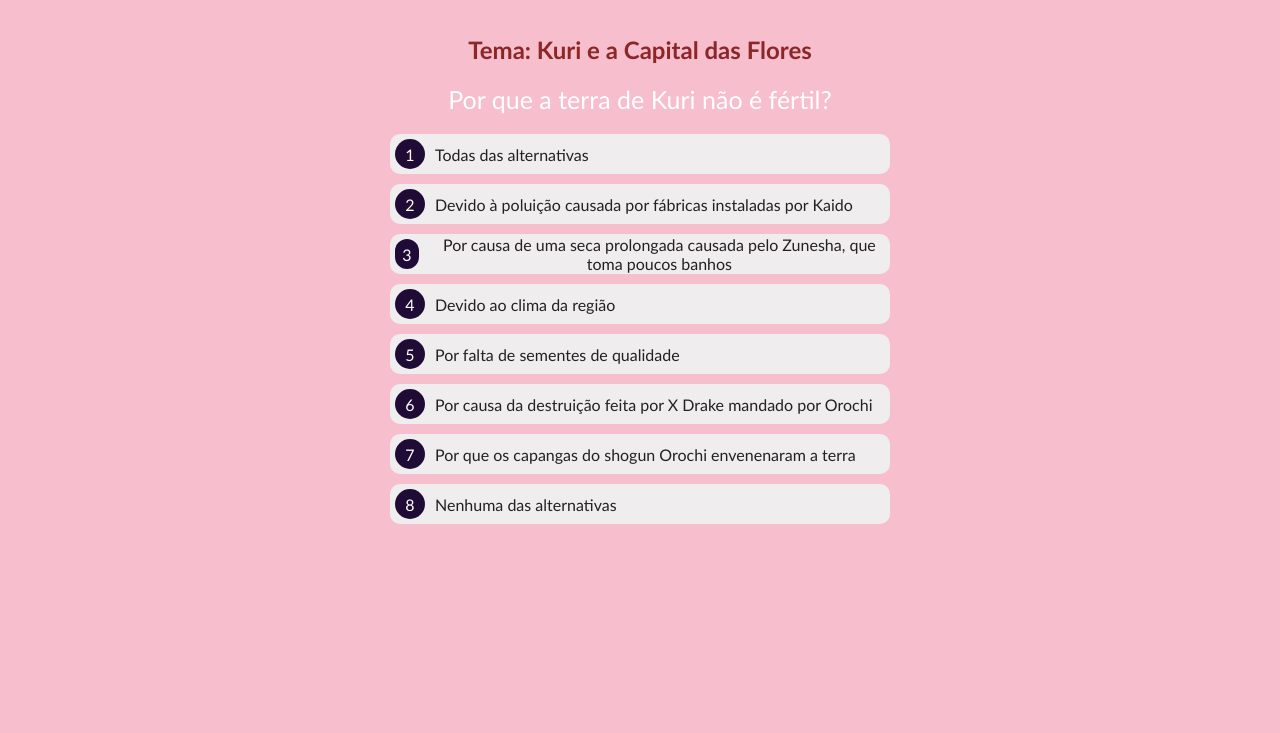
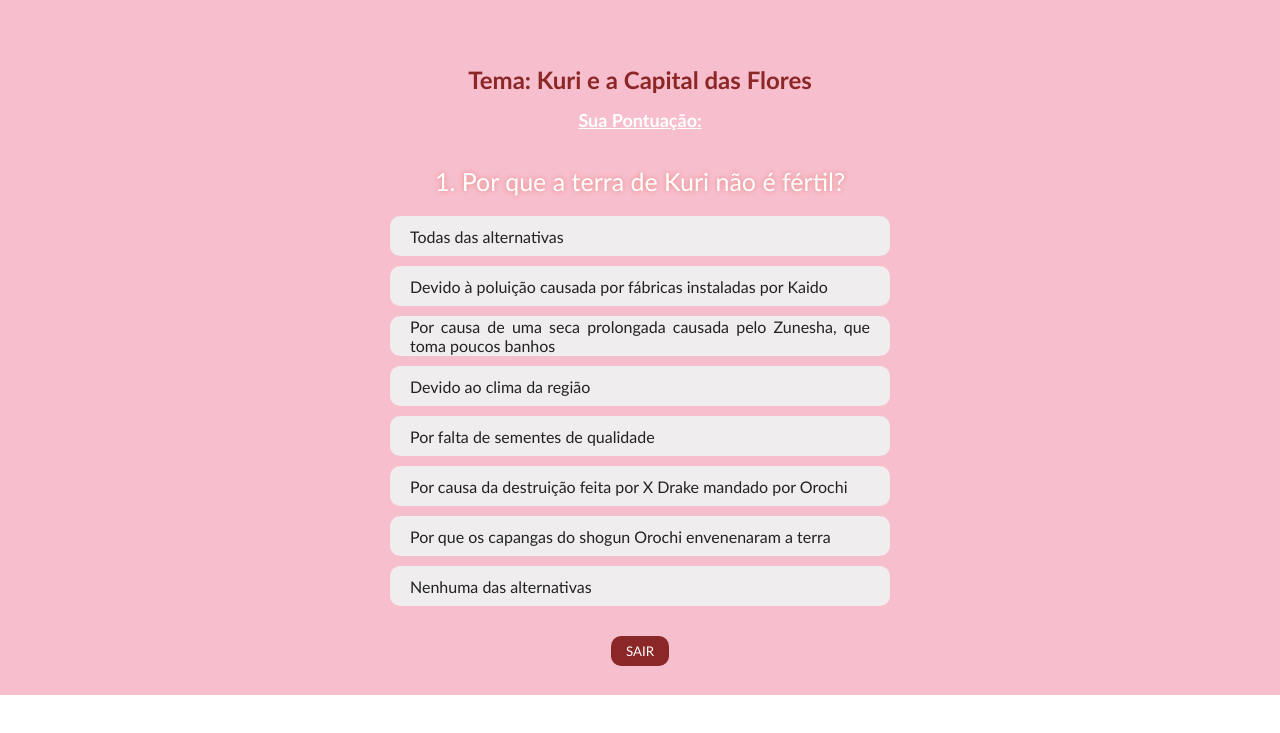
Before and after one commit to izabelleFigueiredo/Projeto-Individual, a website: page public/pagQuizzes/quiz1.html in a window 1280 px wide. Shown: the part 105-838 px from the top of the page. After the commit the page ends 800 px from the top, so only its background shows below. Drawn offline with Linux system fonts and the light colour scheme.

Commit message:
conclusão da página de quiz com a pontuação

```diff
--- a/public/css/index.css
+++ b/public/css/index.css
@@ -104,6 +104,7 @@ a:hover {
     position: relative;
     z-index: 1; /* pra imagem nao sobrepor o header (quanto maior, mais camada acima ele fica) */
 }
+
 @keyframes moveUpDown {
     0%, 100% {
         transform: translateY(0);
--- a/public/css/pagTemas.css
+++ b/public/css/pagTemas.css
@@ -166,13 +166,16 @@ a:hover {
 
 
 /* PÁGINA DE QUIZ */
-
-/* ÁREA COPIADA, A MEXER!!! */
 .questionArea {
-    height: 700px;
     max-width: 500px;
     width: 100%;
     text-align: center;
+}
+.questionArea h2 {
+    font-size: 18px;
+    color: #fff;
+    padding: 15px;
+    text-decoration: underline;
 }
 .questionArea h1 {
     color: #8C2727;
@@ -185,49 +188,75 @@ a:hover {
     border-radius: 10px;
     color: #222;
     cursor: pointer;
+    padding: 20px;
+    text-align: justify;
+    transition: 0.4s;
 }
-.option span {
+/* pra fazer o efeito de saltar pra frente */
+.option:hover {
+    transform: scale(1.1);
+    background-color: #E7857A;
+    color: #fff;
+}
+
+.fundo {
+    height: 100vh;
+    width: 100%;
+    padding: 100px 0 0 0;
+    background-color: #F7BECD;
     display: flex;
     justify-content: center;
-    align-items: center;
-    width: 30px;
-    height: 30px;
-    border-radius: 15px;
-    margin-left: 5px;
-    margin-right: 10px;
-    background-color: #200B36;
-    color: #FFF;
 }
-
-.option:hover {
-    background-color: #F7BECD;
-    transition: all ease .3s;
-}
-
-/* CONTEÚDO DA PÁGINA */
-
 .quiz {
     /* transition: .3s ease; */
     display: flex;
     flex-direction: column;
     align-items: center;
     justify-content: flex-end;
-    padding: 70px;
+    padding: 70px 0 0;
+    gap: 30px;
 }
 .question {
     font-size: 25px;
     padding: 20px;
     color: #fff;
+    text-shadow: 0 0 5px #E7857A;
 }
 .options {
     display: flex;
     flex-direction: column;
     gap: 10px;
 }
+.scoreArea {
+    display: flex;
+}
 .Text {
-    font-size: 16px;
+    display: flex;
+    flex-direction: column;
+    align-items: center;
     color: #fff;
-    margin-bottom: 10px;
+    gap: 20px;
+    padding: 0 0 30px;
+}
+.Text h1 {
+    font-size: 36px;
+    text-shadow: 3px 3px 10px #E3BF23;
+}
+.Text h3 {
+    font-size: 22px;
+}
+.btn {
+    padding: 4px 15px;
+    border-radius: 10px;
+    border: none;
+    background-color: #8C2727;
+    color: #fff;
+    width: 100%;
+    transition: 0.4s;
+}
+.btn:hover {
+    background-color: #fff;
+    color: #8C2727;
 }
 /* FOOTER */
 footer{
--- a/public/pagQuizzes/questions.js
+++ b/public/pagQuizzes/questions.js
@@ -24,7 +24,7 @@ let questions = [
             'Água do rio poluída pelas das fábricas',
             'Nenhuma das alternativas'
         ],
-        answer: 2
+        answer: 5
     },
     {
         question: 'O que acontece com os moradores que comem as Smiles defeituosas?',
@@ -39,7 +39,7 @@ let questions = [
             'Perdem a capacidade de expressar felicidade e só conseguem chorar',
             'Nenhuma das alternativas'
         ],
-        answer: 1
+        answer: 6
     },
     {
         question: 'Qual personagem é presenteado(a) com um prato de arroz em seu aniversário?',
@@ -52,7 +52,7 @@ let questions = [
             'Tama',
             'Nenhuma das alternativas'
         ],
-        answer: 1
+        answer: 5
     },
     {
         question: 'Quais ODS da ONU são notados em relação à situação de Kuri? e a Capital das Flores?',
@@ -64,7 +64,7 @@ let questions = [
             'Redução das Desigualdades, Erradicação da Pobreza, Fome Zero e Agricultura sustentável',
             'Nenhuma das alternativas'
         ],
-        answer: 3
+        answer: 0
     },
     {
         question: 'O que a reflexão sugere sobre One Piece e sua relevância para o mundo real?',
@@ -77,8 +77,8 @@ let questions = [
             'Reflete muitos problemas enfrentados por personagens de outras obras',
             'Nenhuma das alternativas'
         ],
-        answer: 1
-    },
+        answer: 2
+        },
     {
         question: 'Qual dos seguintes problemas enfrentados pelos moradores de Kuri também é uma realidade para muitos brasileiros?',
         options: [
@@ -88,7 +88,7 @@ let questions = [
             'Desigualdades sociais e regionais',
             'Nenhuma das alternativas'
         ],
-        answer: 1
+        answer: 0
     },
     {
         question: 'Quem foi o pirata que destruiu as vilas de Kuri?',
@@ -102,6 +102,6 @@ let questions = [
             'X Drake',
             'Nenhuma das alternativas'
         ],
-        answer: 1
+        answer: 6
     },
 ];
--- a/public/pagQuizzes/quiz.js
+++ b/public/pagQuizzes/quiz.js
@@ -1,5 +1,6 @@
 //Variável
-let currentQuestion = 0;
+let questaoAtual = 0;
+let score = 0;
 
 showQuestion();
 
@@ -8,20 +9,21 @@ document.querySelector('.scoreArea button').addEventListener('click', resetEvent
 
 //Funções
 function showQuestion() {
-    if (questions[currentQuestion]) {
-        let q = questions[currentQuestion];
-        let pct = Math.floor((currentQuestion / questions.length) * 100);
+    if (questions[questaoAtual]) {
+        let q = questions[questaoAtual];
 
-        document.querySelector('.progress--bar').style.width = `${pct}%`;
-        document.querySelector('.scoreArea').style.display = 'none';
+        // let pct = Math.floor((questaoAtual / questions.length) * 100);
+        // document.querySelector('.progress--bar').style.width = `${pct}%`;
+        // document.querySelector('.scoreArea').style.display = 'none';
+
         document.querySelector('.questionArea').style.display = 'block';
-        document.querySelector('.question').innerHTML = q.question;
+        document.querySelector('.question').innerHTML = `${questaoAtual+1}.  ${q.question}`;
 
-        let optionsHtml = '';
+        let opcoesNaTela = '';
         for (let i in q.options) {
-            optionsHtml += `<div data-op="${i}" class="option"><span>${parseInt(i) + 1}</span>${q.options[i]}</div>`;
+            opcoesNaTela += `<div data-op="${i}" class="option">${q.options[i]}</div>`;
         }
-        document.querySelector('.options').innerHTML = optionsHtml;
+        document.querySelector('.options').innerHTML = opcoesNaTela;
         document.querySelectorAll('.options .option').forEach(item => {
             item.addEventListener('click', optionClickEvent);
         });
@@ -31,39 +33,51 @@ function showQuestion() {
     }
 }
 
-function optionClickEvent(e) {
-    currentQuestion++;
+function optionClickEvent(event) {
+    let selectedOption = parseInt(event.target.getAttribute('data-op'));
+    if (selectedOption === questions[questaoAtual].answer) {
+        score += 2;
+        // document.getElementById('scoreHTML').textContent = score;
+    }
+    questaoAtual++;
+    scoreHTML.innerHTML = score;
     showQuestion();
+    console.log(score)
 }
 
 function finishQuiz() {
-    document.querySelector('.Text').innerHTML = `VOCÊ RESPONDEU TODAS AS QUESTÕES`;
+    document.querySelector('.Text').innerHTML = `<h1> Quiz Finalizado!</h1>
+        <h3> Sua Pontuação Final: ${score} pontos! </h3>`;
+
+
     document.querySelector('.scoreArea').style.display = 'block';
     document.querySelector('.questionArea').style.display = 'none';
-    document.querySelector('.progress--bar').style.width = '100%';
+    // document.querySelector('.progress--bar').style.width = '100%';
 }
 
-function resetEvent() {
-    window.location = "../dashboard/dashboardtlgd.html";
+function sair(){
+    window.location = '../quiz.html'
 }
 
 // Coletar nome do usuário
-b_usuario.innerHTML = sessionStorage.NOME_USUARIO;
+// b_usuario.innerHTML = sessionStorage.NOME_USUARIO;
+
+
 // Automatizando sidebar
-const body = document.querySelector("body"),
-    sidebar = body.querySelector("nav");
-sidebarToggle = body.querySelector(".sidebar-toggle");
+// const body = document.querySelector("body"),
+//     sidebar = body.querySelector("nav");
+// sidebarToggle = body.querySelector(".sidebar-toggle");
 
-let getStatus = localStorage.getItem("status");
-if (getStatus && getStatus === "close") {
-    sidebar.classList.toggle("close");
-}
+// let getStatus = localStorage.getItem("status");
+// if (getStatus && getStatus === "close") {
+//     sidebar.classList.toggle("close");
+// }
 
-sidebarToggle.addEventListener("click", () => {
-    sidebar.classList.toggle("close");
-    if (sidebar.classList.contains("close")) {
-        localStorage.setItem("status", "close");
-    } else {
-        localStorage.setItem("status", "open");
-    }
-})
+// sidebarToggle.addEventListener("click", () => {
+//     sidebar.classList.toggle("close");
+//     if (sidebar.classList.contains("close")) {
+//         localStorage.setItem("status", "close");
+//     } else {
+//         localStorage.setItem("status", "open");
+//     }
+// })
--- a/public/pagQuizzes/quiz1.html
+++ b/public/pagQuizzes/quiz1.html
@@ -25,31 +25,24 @@
     </header>
 
     <!-- área somente copiada, tem que mexer aqui ainda  --------------------------------------------------------------------->
-    <div class="container quiz">
+    <div class="fundo">
+    <div class="container">
         <section class="quiz">
-            <div class="top">
-                <i class="uil uil-bars sidebar-toggle"></i>
-            </div>
-
-            <div class="alinhando">
-                <div class="progress">
-                    <div class="progress--bar"></div>
-                </div>
-
                 <div class="questionArea">
                     <h1>Tema: Kuri e a Capital das Flores</h1>
+                    <h2>Sua Pontuação: <span id="scoreHTML"></span></h2>
                     <div class="question">...</div>
                     <div class="options"></div>
                 </div>
                 <div class="scoreArea">
                     <div class="Text"></div>
-                    <button>SAIR</button>
+                    <button onclick="sair()" class="btn">SAIR</button>
                 </div>
-            </div>
         </section>
         <script src="questions.js"></script>
         <script src="quiz.js"></script>
     </div>
+</div>
     <!-- FIM COPIA ------------------------------------------------------------------------------------------------------------ -->
 </body>
 
```
